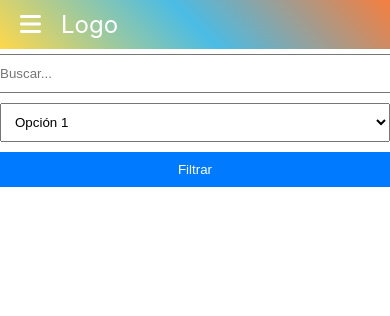
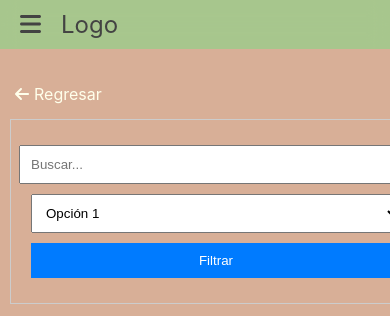
Before and after one commit to ChommclitosDeveloper/cyc-react, a React (Create React App) app: page /filtro in a window 390 px wide. Shown: the top 316 px of the page. Built offline with nearby package versions, Linux system fonts and the light colour scheme.

Commit message:
Arreglos

```diff
--- a/src/App.css
+++ b/src/App.css
@@ -1,5 +1,6 @@
 .App {
-  text-align: center;
+
+
 }
 
 .App-logo {
--- a/src/App.tsx
+++ b/src/App.tsx
@@ -1,12 +1,13 @@
 import React from 'react';
 import { BrowserRouter as Router, Routes, Route } from 'react-router-dom';
 import NavBar from './components/NavBar/navBar';
-import Filtro from './Filtro/filtro';
+import Filtro from './components/Filtro/filtro';
+import './App.css';
 
 const App: React.FC = () => {
   return (
     <Router>
-      <div>
+      <div className='App'>
         <NavBar />
         <Routes>
           <Route path="/filtro" element={<Filtro />} />
--- a/src/Routes/index.tsx
+++ b/src/Routes/index.tsx
@@ -1,6 +1,6 @@
 import React from 'react';
 import { BrowserRouter as Router, Route, Routes } from 'react-router-dom';
-import Filtro from '../Filtro/filtro';
+import Filtro from '../components/Filtro/filtro';
 
 const RoutesComponent: React.FC = () => {
   return (
--- /dev/null
+++ b/src/components/Filtro/filtro.css
@@ -0,0 +1,79 @@
+.filtro-container {
+  padding: 10px;
+  display: block;
+  justify-content: center;
+  margin-bottom: 20px;
+}
+
+/* filtro.css */
+
+/* filtro.css */
+
+
+
+.go-back-button {
+  margin-right: 10px;
+  margin-bottom: 10px;
+}
+
+.icon {
+  display: inline-flex;
+  align-items: center;
+  padding: 5px;
+  color: #ffffeb;
+  text-decoration: none;
+  cursor: pointer;
+}
+
+.icon:hover {
+  color: #ffffeb;
+}
+
+.icon span {
+  margin-left: 5px;
+}
+
+
+.filtro-form {
+  border: 1px solid #ccc; /* Ajusta el color y el estilo del borde según sea necesario */
+  padding: 20px;
+  display: flex;
+  justify-content: space-between;
+  width: 100%;
+  max-width: 600px; /* Puedes ajustar este valor según tus necesidades */
+}
+
+.filtro-form input {
+  flex: 1;
+  margin-right: 10px;
+  padding: 10px;
+}
+
+.filtro-form select {
+  flex: 1;
+  margin-right: 10px;
+  padding: 10px;
+}
+
+.filtro-form button {
+  padding: 10px 20px;
+  background-color: #007bff;
+  color: white;
+  border: none;
+  cursor: pointer;
+}
+
+/* Estilos adicionales para hacerlo responsive */
+@media (max-width: 768px) {
+  .filtro-form {
+    flex-direction: column;
+    align-items: center;
+  }
+
+  .filtro-form input,
+  .filtro-form select,
+  .filtro-form button {
+    width: 100%;
+    margin: 5px 0;
+  }
+}
--- a/src/Filtro/filtro.tsx
+++ b/src/components/Filtro/filtro.tsx
@@ -1,9 +1,19 @@
 import React from 'react';
-
+import { Link } from 'react-router-dom';
+import { FontAwesomeIcon } from '@fortawesome/react-fontawesome';
+import { faArrowLeft } from '@fortawesome/free-solid-svg-icons';
+import './filtro.css';
 
 const Filtro: React.FC = () => {
   return (
+
     <div className="filtro-container">
+      <div className="go-back-button">
+        <Link to="/ruta-anterior" className="icon">
+          <FontAwesomeIcon icon={faArrowLeft} />
+          <span>Regresar</span>
+        </Link>
+      </div>
       <form className="filtro-form">
         <input type="text" placeholder="Buscar..." />
         <select>
--- a/src/components/NavBar/NavBar.css
+++ b/src/components/NavBar/NavBar.css
@@ -1,12 +1,18 @@
 /* NavBar.css */
 
 .navbar {
+  background: url(../../../public/ImagendeFondo.jpeg);
+  background: transparent;
+  background-color: rgba(100, 232, 129, 0.42);
+  backdrop-filter: blur(10px);
+
   display: flex;
   justify-content: space-between;
   align-items: center;
-  background-image: linear-gradient(45deg, #ffd84b, #4abce5, #f57e3e);
-  color: white;
+
+
   padding: 10px 20px;
+  margin-bottom: 20px;
 }
 
 .navbar-container {
@@ -19,13 +25,14 @@
 }
 
 .navbar-logo a {
-  color: white;
+  color: #434343;
   text-decoration: none;
   font-size: 1.5rem;
 }
 
 .navbar-toggle {
   cursor: pointer;
+  color: #434343;
 }
 
 .sidebar {
@@ -34,7 +41,7 @@
   left: -250px;
   width: 250px;
   height: 100%;
-  background-image: linear-gradient(45deg, #ffd84b, #4abce5, #f57e3e);
+  background-color: #fdfd96;
   transition: left 0.3s ease;
 }
 
@@ -54,7 +61,7 @@
 .sidebar-item a {
   display: block;
   padding: 10px 20px;
-  color: white;
+  color: #434343;
   text-decoration: none;
 }
 
@@ -64,12 +71,13 @@
   right: 10px;
   background: transparent;
   border: none;
-  color: white;
+  color: #434343;
   font-size: 1.5rem;
   cursor: pointer;
 }
 
 .user-info {
+  color: #434343;
   text-align: center;
   padding: 20px 0;
 }
--- a/src/index.css
+++ b/src/index.css
@@ -5,6 +5,7 @@ body {
     sans-serif;
   -webkit-font-smoothing: antialiased;
   -moz-osx-font-smoothing: grayscale;
+  background-color: #d8af97;
 }
 
 code {
@@ -15,51 +16,3 @@ code {
 .padre{
   width:auto
 }
-
-.filtro-container {
-  display: flex;
-  justify-content: center;
-  margin-bottom: 20px;
-}
-
-.filtro-form {
-  display: flex;
-  justify-content: space-between;
-  width: 100%;
-  max-width: 600px; /* Puedes ajustar este valor según tus necesidades */
-}
-
-.filtro-form input {
-  flex: 1;
-  margin-right: 10px;
-  padding: 10px;
-}
-
-.filtro-form select {
-  flex: 1;
-  margin-right: 10px;
-  padding: 10px;
-}
-
-.filtro-form button {
-  padding: 10px 20px;
-  background-color: #007bff;
-  color: white;
-  border: none;
-  cursor: pointer;
-}
-
-/* Estilos adicionales para hacerlo responsive */
-@media (max-width: 768px) {
-  .filtro-form {
-    flex-direction: column;
-    align-items: center;
-  }
-
-  .filtro-form input,
-  .filtro-form select,
-  .filtro-form button {
-    width: 100%;
-    margin: 5px 0;
-  }
-}
```
Also changed, not shown: public/ImagendeFondo.jpeg (added), src/Filtro/filtro.css (deleted).
